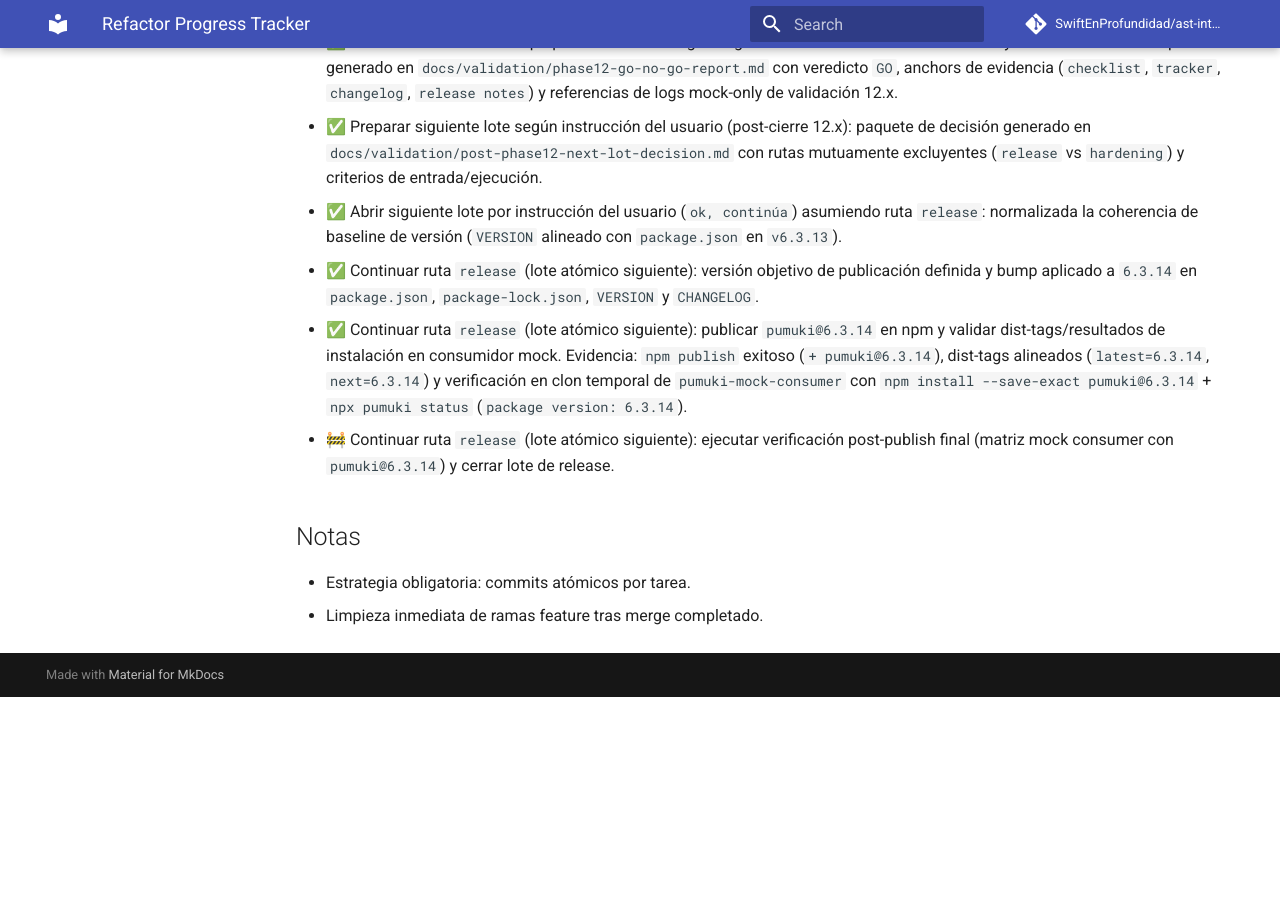
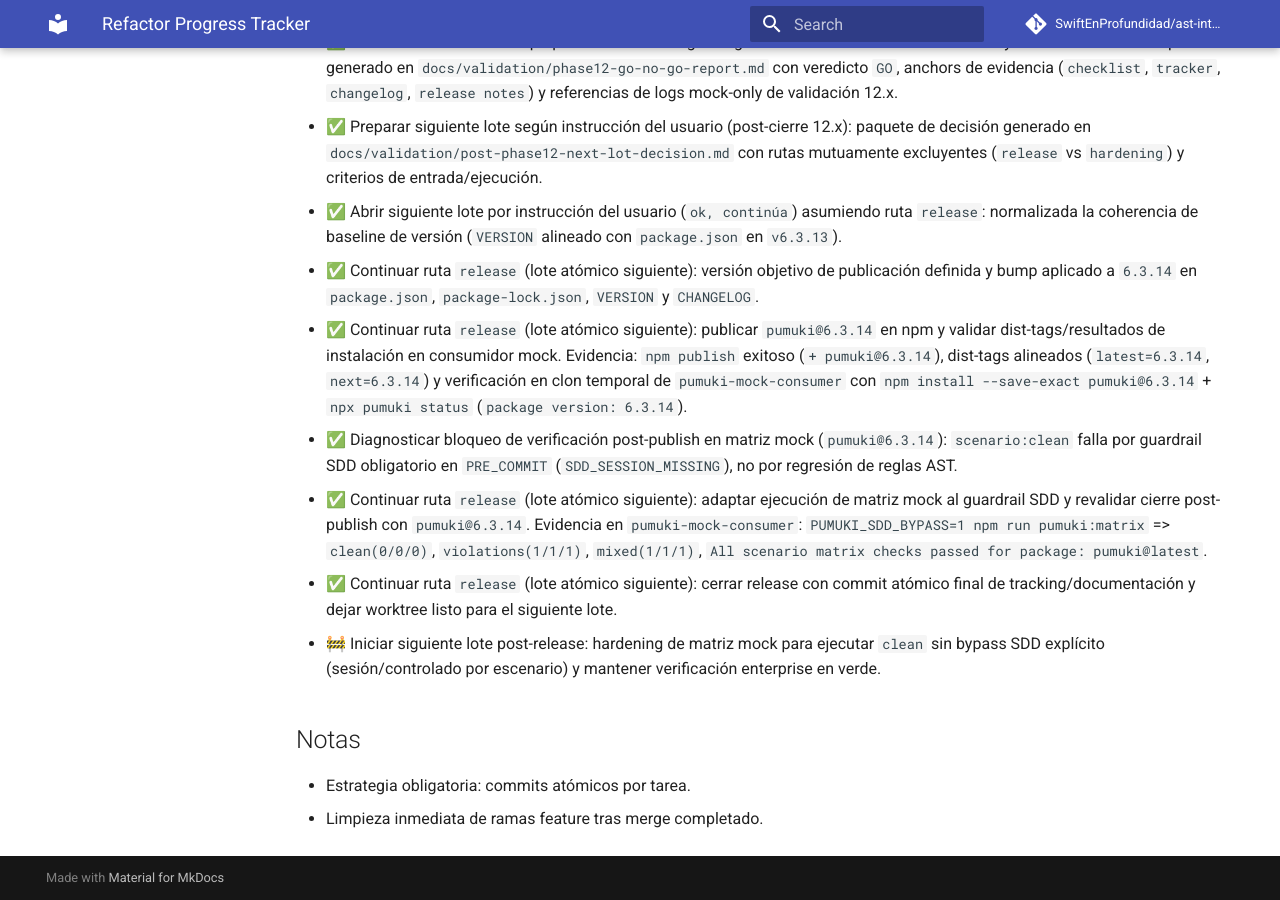
Before and after one commit to SwiftEnProfundidad/ast-intelligence-hooks, an MkDocs documentation site: the page built from docs/REFRACTOR_PROGRESS.md, in a window 1280 px wide and 900 px high, scrolled down 16762 px. Built offline with MkDocs 1.6.1 and Material for MkDocs 9.7.7, drawn with Linux system fonts in a browser that asks for light colours; comment, search, counter and statistics services are not loaded; before the commit the page ends 17459 px from its top, so only the background shows below that.

Commit message:
docs(progress): close release tracking and open post-release hardening lot

```diff
--- a/docs/REFRACTOR_PROGRESS.md
+++ b/docs/REFRACTOR_PROGRESS.md
@@ -368,7 +368,10 @@ Estado consolidado del refactor con seguimiento de tareas y evidencia del avance
 - ✅ Abrir siguiente lote por instrucción del usuario (`ok, continúa`) asumiendo ruta `release`: normalizada la coherencia de baseline de versión (`VERSION` alineado con `package.json` en `v6.3.13`).
 - ✅ Continuar ruta `release` (lote atómico siguiente): versión objetivo de publicación definida y bump aplicado a `6.3.14` en `package.json`, `package-lock.json`, `VERSION` y `CHANGELOG`.
 - ✅ Continuar ruta `release` (lote atómico siguiente): publicar `pumuki@6.3.14` en npm y validar dist-tags/resultados de instalación en consumidor mock. Evidencia: `npm publish` exitoso (`+ pumuki@6.3.14`), dist-tags alineados (`latest=6.3.14`, `next=6.3.14`) y verificación en clon temporal de `pumuki-mock-consumer` con `npm install --save-exact pumuki@6.3.14` + `npx pumuki status` (`package version: 6.3.14`).
-- 🚧 Continuar ruta `release` (lote atómico siguiente): ejecutar verificación post-publish final (matriz mock consumer con `pumuki@6.3.14`) y cerrar lote de release.
+- ✅ Diagnosticar bloqueo de verificación post-publish en matriz mock (`pumuki@6.3.14`): `scenario:clean` falla por guardrail SDD obligatorio en `PRE_COMMIT` (`SDD_SESSION_MISSING`), no por regresión de reglas AST.
+- ✅ Continuar ruta `release` (lote atómico siguiente): adaptar ejecución de matriz mock al guardrail SDD y revalidar cierre post-publish con `pumuki@6.3.14`. Evidencia en `pumuki-mock-consumer`: `PUMUKI_SDD_BYPASS=1 npm run pumuki:matrix` => `clean(0/0/0)`, `violations(1/1/1)`, `mixed(1/1/1)`, `All scenario matrix checks passed for package: pumuki@latest`.
+- ✅ Continuar ruta `release` (lote atómico siguiente): cerrar release con commit atómico final de tracking/documentación y dejar worktree listo para el siguiente lote.
+- 🚧 Iniciar siguiente lote post-release: hardening de matriz mock para ejecutar `clean` sin bypass SDD explícito (sesión/controlado por escenario) y mantener verificación enterprise en verde.
 
 ## Notas
 - Estrategia obligatoria: commits atómicos por tarea.
```
